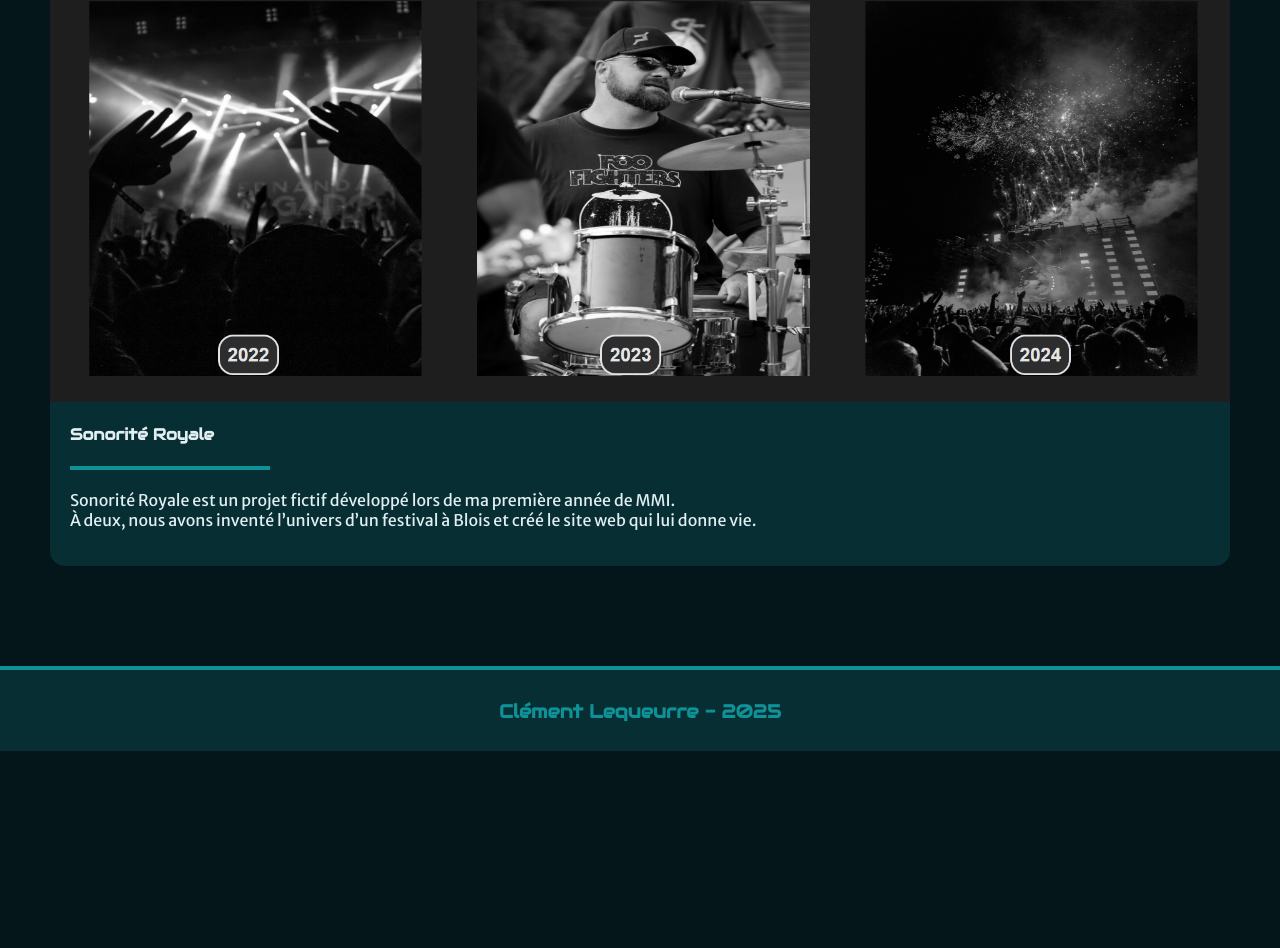
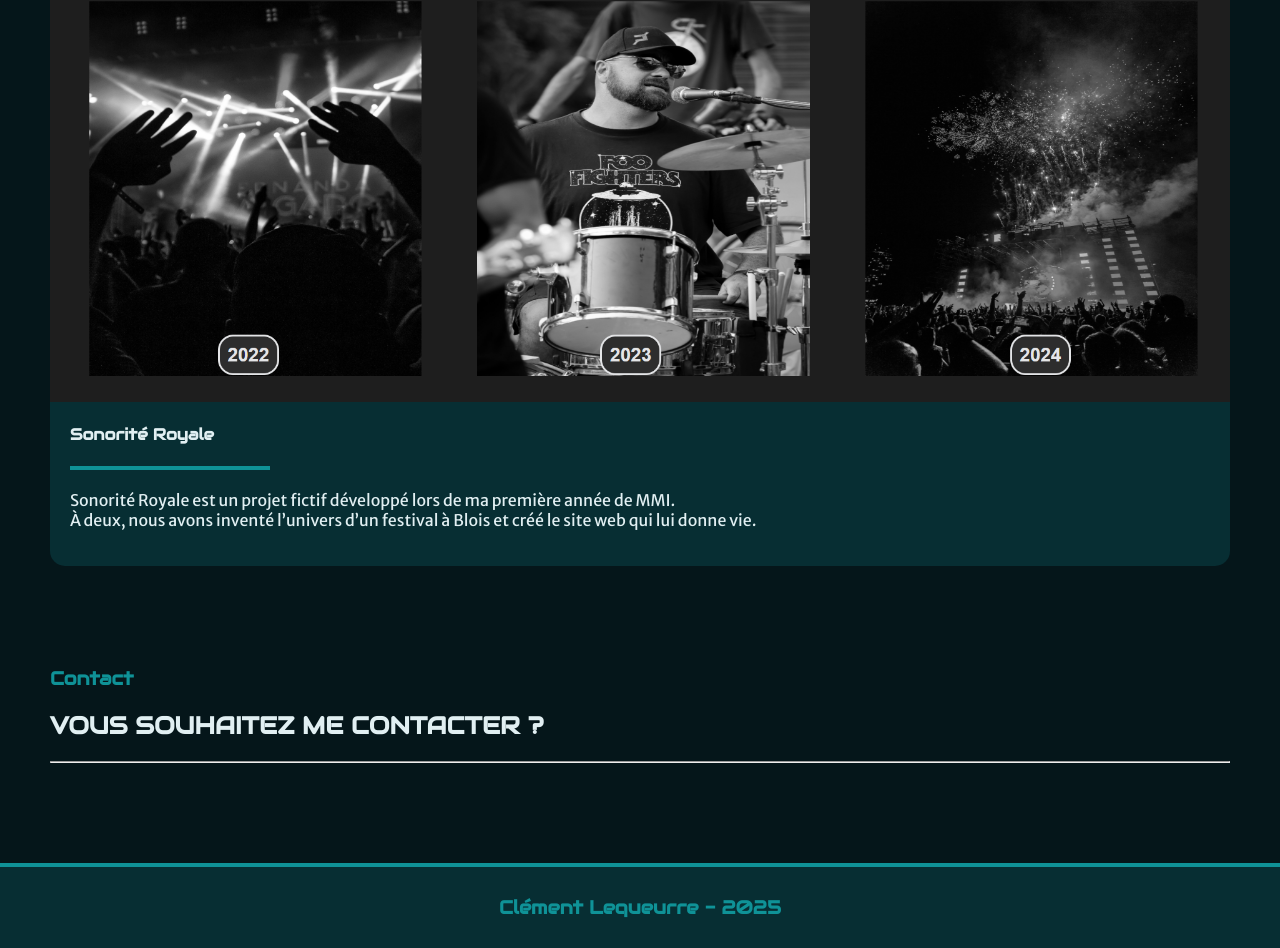
Before and after one commit to clementLQR/clement.lequeurre, a plain HTML site: page index.html in a window 1280 px wide. Shown: the part 2215-3163 px from the top of the page. Before the commit the page ends 2966 px from the top, so only its background shows below. Drawn offline with Linux system fonts and the light colour scheme; a web font is replaced by a local one.

Commit message:
Fix HTML formatting and structure

```diff
--- a/index.html
+++ b/index.html
@@ -150,7 +150,9 @@
         </section>
 
         <section id="contact">
-
+            <h3>Contact</h3>
+            <h2>VOUS SOUHAITEZ ME CONTACTER ?</h2>
+            <hr>
         </section>
 
         </main>
```
